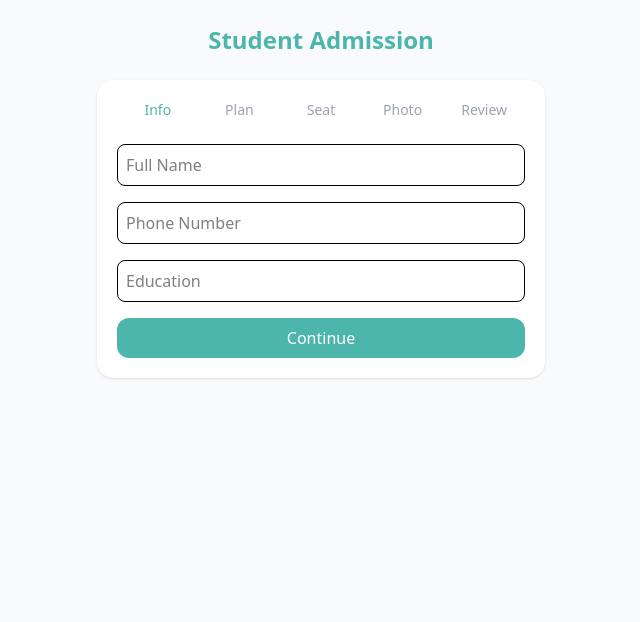
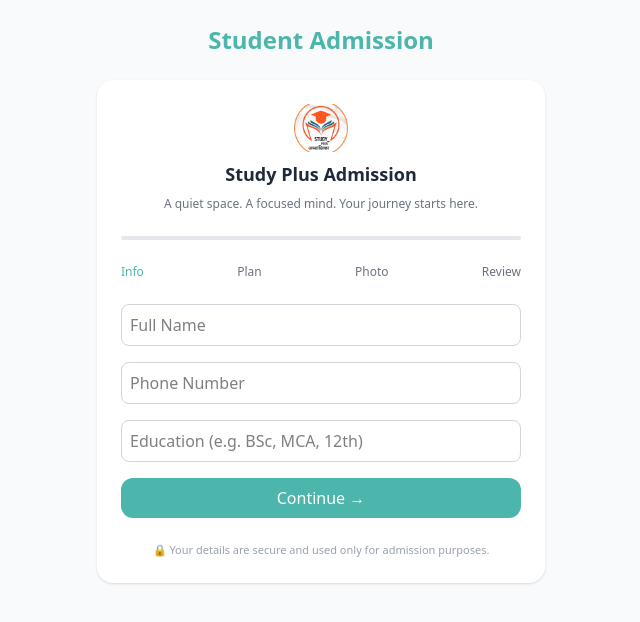
Before and after one commit to Sarth-dev/study_library, a Next.js app in the folder frontend/: page /admission in a window 1280 px wide. Shown: the top 622 px of the page, without its empty margins (319-959 px from the left). Built offline with nearby package versions, Linux system fonts and the light colour scheme; no server answers.

Commit message:
add fix ux

```diff
--- a/frontend/src/app/globals.css
+++ b/frontend/src/app/globals.css
@@ -11,6 +11,10 @@
   --font-sans: var(--font-geist-sans);
   --font-mono: var(--font-geist-mono);
 }
+* {
+  transition: all 0.2s ease-in-out;
+}
+
 
 @media (prefers-color-scheme: dark) {
   :root {
--- a/frontend/src/components/admission/AdmissionStepper.tsx
+++ b/frontend/src/components/admission/AdmissionStepper.tsx
@@ -1,3 +1,4 @@
+/* eslint-disable @next/next/no-img-element */
 /* eslint-disable @typescript-eslint/no-explicit-any */
 "use client";
 
@@ -12,18 +13,15 @@
   const [step, setStep] = useState(1);
   const [formData, setFormData] = useState<any>({});
 
-  /* ---------------- STEP NAVIGATION ---------------- */
+  /* ---------------- STEP LOGIC ---------------- */
 
   const nextFromPlan = () => {
     if (formData.planType === "FULL_TIME") {
-      setStep(3); // go to seat
+      setStep(3);
     } else {
-      setStep(4); // skip seat → photo
+      setStep(4);
     }
   };
-
-  const nextFromSeat = () => setStep(4);
-  const nextFromPhoto = () => setStep(5);
 
   const backFromPhoto = () => {
     if (formData.planType === "FULL_TIME") {
@@ -33,34 +31,71 @@
     }
   };
 
+  const visibleSteps = [
+    "Info",
+    "Plan",
+    ...(formData.planType === "FULL_TIME" ? ["Seat"] : []),
+    "Photo",
+    "Review",
+  ];
+
+  const progress =
+    ((step - 1) / (visibleSteps.length - 1)) * 100;
+
   /* ---------------- UI ---------------- */
 
   return (
-    <div className="rounded-2xl shadow-sm p-5 bg-white">
-      {/* Progress */}
-      <div className="flex items-center justify-between mb-6 text-sm">
-        {["Info", "Plan", "Seat", "Photo", "Review"].map((label, i) => {
-          const index = i + 1;
-          const hidden =
-            label === "Seat" && formData.planType === "HALF_TIME";
+    <div className="max-w-xl mx-auto rounded-2xl bg-white shadow-sm p-6 space-y-6">
 
-          if (hidden) return null;
+      {/* 🔰 Logo + Welcome */}
+      <div className="text-center space-y-2">
+        {/* Replace src with your logo */}
+        <img
+          src="/images/study_plus.png"
+          alt="Study Plus"
+          className="mx-auto h-12"
+        />
+        <h2 className="text-lg font-semibold text-gray-800">
+          Study Plus Admission
+        </h2>
+        <p className="text-xs text-gray-500">
+          A quiet space. A focused mind. Your journey starts here.
+        </p>
+      </div>
+
+      {/* 📊 Progress Bar */}
+      <div className="w-full bg-gray-200 rounded-full h-1 overflow-hidden">
+        <div
+          className="h-full bg-[#4DB6AC] transition-all duration-500"
+          style={{ width: `${progress}%` }}
+        />
+      </div>
+
+      {/* 🔢 Step Labels */}
+      <div className="flex justify-between text-xs text-gray-500">
+        {visibleSteps.map((label, index) => {
+          const active = step === index + 1;
+          const completed = step > index + 1;
 
           return (
-            <div
+            <span
               key={label}
-              className="flex-1 text-center"
-              style={{
-                color: step >= index ? "#4DB6AC" : "#9CA3AF",
-                fontWeight: step >= index ? 500 : 400,
-              }}
+              className={`transition-all ${
+                active
+                  ? "text-[#4DB6AC] font-medium"
+                  : completed
+                  ? "text-gray-700"
+                  : ""
+              }`}
             >
               {label}
-            </div>
+            </span>
           );
         })}
       </div>
 
+      {/* 🌊 Animated Step Container */}
+      <div className="transition-all duration-300 ease-in-out">
         {/* Step 1 — Basic Info */}
         {step === 1 && (
           <StepBasicInfo
@@ -80,12 +115,12 @@
           />
         )}
 
-      {/* Step 3 — Seat (ONLY FULL TIME) */}
+        {/* Step 3 — Seat (FULL TIME ONLY) */}
         {step === 3 && formData.planType === "FULL_TIME" && (
           <StepSeat
             data={formData}
             onChange={setFormData}
-          onNext={nextFromSeat}
+            onNext={() => setStep(4)}
             onBack={() => setStep(2)}
           />
         )}
@@ -95,7 +130,7 @@
           <StepPhoto
             data={formData}
             onChange={setFormData}
-          onNext={nextFromPhoto}
+            onNext={() => setStep(5)}
             onBack={backFromPhoto}
           />
         )}
@@ -108,5 +143,11 @@
           />
         )}
       </div>
+
+      {/* 🤍 Trust Footer */}
+      <p className="text-[11px] text-center text-gray-400">
+        🔒 Your details are secure and used only for admission purposes.
+      </p>
+    </div>
   );
 }
--- a/frontend/src/components/admission/StepBasicInfo.tsx
+++ b/frontend/src/components/admission/StepBasicInfo.tsx
@@ -1,8 +1,8 @@
 /* eslint-disable @typescript-eslint/no-explicit-any */
 "use client";
+
 import { useState } from "react";
 
-/* ✅ Define props type */
 type StepBasicInfoProps = {
   data: any;
   onChange: (data: any) => void;
@@ -16,12 +16,31 @@
 }: StepBasicInfoProps) {
   const [errors, setErrors] = useState<any>({});
 
+  /* ---------------- VALIDATION ---------------- */
+
   const validate = () => {
     const newErrors: any = {};
 
-    if (!data.name?.trim()) newErrors.name = "Name is required";
-    if (!data.phone?.trim()) newErrors.phone = "Phone number is required";
-    if (!data.education?.trim()) newErrors.education = "Education is required";
+    // ✅ Name: only letters & spaces, min 3 chars
+    if (!data.name?.trim()) {
+      newErrors.name = "Name is required";
+    } else if (!/^[A-Za-z\s]{3,}$/.test(data.name.trim())) {
+      newErrors.name = "Enter a valid full name";
+    }
+
+    // ✅ Phone: Indian 10-digit mobile
+    if (!data.phone?.trim()) {
+      newErrors.phone = "Phone number is required";
+    } else if (!/^[6-9]\d{9}$/.test(data.phone.trim())) {
+      newErrors.phone = "Enter a valid 10-digit mobile number";
+    }
+
+    // ✅ Education: letters, spaces, dots (e.g. B.Sc), min 2 chars
+    if (!data.education?.trim()) {
+      newErrors.education = "Education is required";
+    } else if (!/^[A-Za-z\s.]{2,}$/.test(data.education.trim())) {
+      newErrors.education = "Enter a valid education detail";
+    }
 
     setErrors(newErrors);
     return Object.keys(newErrors).length === 0;
@@ -31,40 +50,75 @@
     if (validate()) onNext();
   };
 
+  /* ---------------- UI ---------------- */
+
   return (
     <div className="space-y-4">
+      {/* Name */}
+      <div>
         <input
           placeholder="Full Name"
           value={data.name || ""}
-        onChange={(e) => onChange({ ...data, name: e.target.value })}
-        className="w-full border rounded-lg p-2"
+          onChange={(e) =>
+            onChange({ ...data, name: e.target.value })
+          }
+          className={`w-full border rounded-lg p-2 outline-none
+            ${errors.name ? "border-red-500" : "border-gray-300"}
+            focus:border-[#4DB6AC]`}
         />
-      {errors.name && <p className="text-xs text-red-500">{errors.name}</p>}
+        {errors.name && (
+          <p className="text-xs text-red-500 mt-1">
+            {errors.name}
+          </p>
+        )}
+      </div>
 
+      {/* Phone */}
+      <div>
         <input
           placeholder="Phone Number"
           value={data.phone || ""}
-        onChange={(e) => onChange({ ...data, phone: e.target.value })}
-        className="w-full border rounded-lg p-2"
+          maxLength={10}
+          onChange={(e) =>
+            onChange({ ...data, phone: e.target.value })
+          }
+          className={`w-full border rounded-lg p-2 outline-none
+            ${errors.phone ? "border-red-500" : "border-gray-300"}
+            focus:border-[#4DB6AC]`}
         />
-      {errors.phone && <p className="text-xs text-red-500">{errors.phone}</p>}
+        {errors.phone && (
+          <p className="text-xs text-red-500 mt-1">
+            {errors.phone}
+          </p>
+        )}
+      </div>
 
+      {/* Education */}
+      <div>
         <input
-        placeholder="Education"
+          placeholder="Education (e.g. BSc, MCA, 12th)"
           value={data.education || ""}
-        onChange={(e) => onChange({ ...data, education: e.target.value })}
-        className="w-full border rounded-lg p-2"
+          onChange={(e) =>
+            onChange({ ...data, education: e.target.value })
+          }
+          className={`w-full border rounded-lg p-2 outline-none
+            ${errors.education ? "border-red-500" : "border-gray-300"}
+            focus:border-[#4DB6AC]`}
         />
         {errors.education && (
-        <p className="text-xs text-red-500">{errors.education}</p>
+          <p className="text-xs text-red-500 mt-1">
+            {errors.education}
+          </p>
         )}
+      </div>
 
+      {/* Continue */}
       <button
         onClick={handleNext}
-        className="w-full rounded-xl py-2 text-white"
+        className="w-full rounded-xl py-2 text-white font-medium"
         style={{ backgroundColor: "#4DB6AC" }}
       >
-        Continue
+        Continue →
       </button>
     </div>
   );
```
Also changed, not shown: 2 other files (tests, documents, lock files or other folders). Lines whose indentation alone changed are shown as unchanged.
